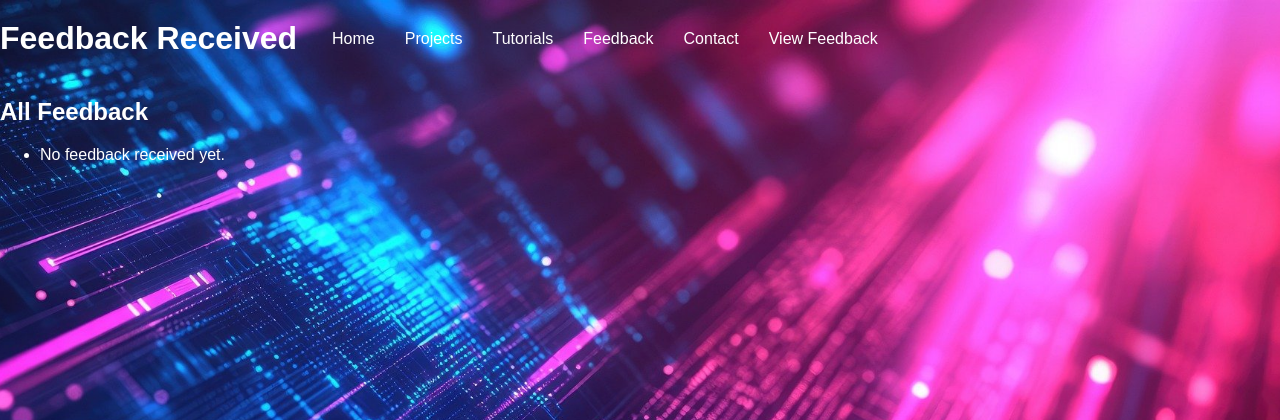
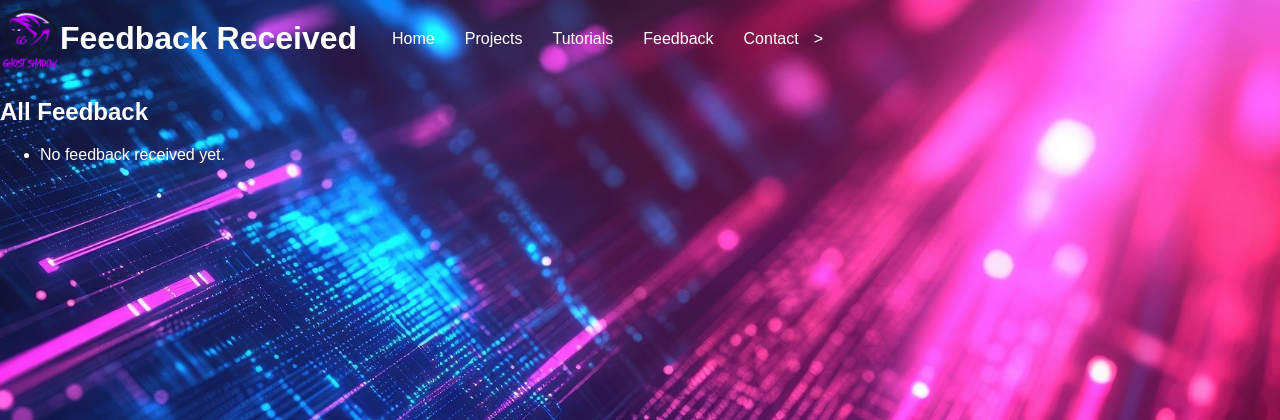
Before and after one commit to Ghostshadowplays/Ghosty-Ware-Site, a Flask app: page /view-feedback in a window 1280 px wide. Shown: the top 420 px of the page. Run offline with Flask 3, Linux system fonts and the light colour scheme; data that the repository does not hold is empty.

Commit message:
Update view_feedback.html

```diff
--- a/templates/view_feedback.html
+++ b/templates/view_feedback.html
@@ -5,9 +5,11 @@
     <meta name="viewport" content="width=device-width, initial-scale=1.0">
     <title>View Feedback - Ghosty Ware</title>
     <link rel="stylesheet" href="/static/styles.css">
+    <link rel="stylesheet" href="https://fonts.googleapis.com/css2?family=Roboto:wght@400;700&display=swap">
 </head>
 <body>
     <header>
+        <img src="/static/logo.png" alt="Ghosty Ware Logo" style="height: 60px;">
         <h1>Feedback Received</h1>
         <nav>
             <ul>
@@ -15,8 +17,7 @@
                 <li><a href="/projects">Projects</a></li>
                 <li><a href="/tutorials">Tutorials</a></li>
                 <li><a href="/feedback">Feedback</a></li>
-                <li><a href="/contact">Contact</a></li>
-                <li><a href="/view-feedback">View Feedback</a></li>
+                <li><a href="/contact">Contact</a></li>>
             </ul>
         </nav>
     </header>
```
